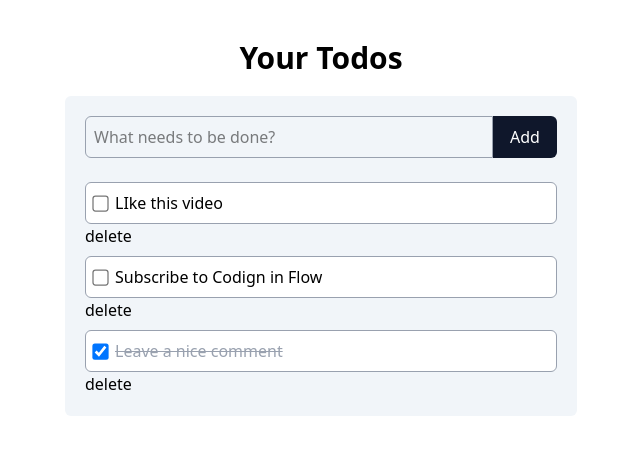
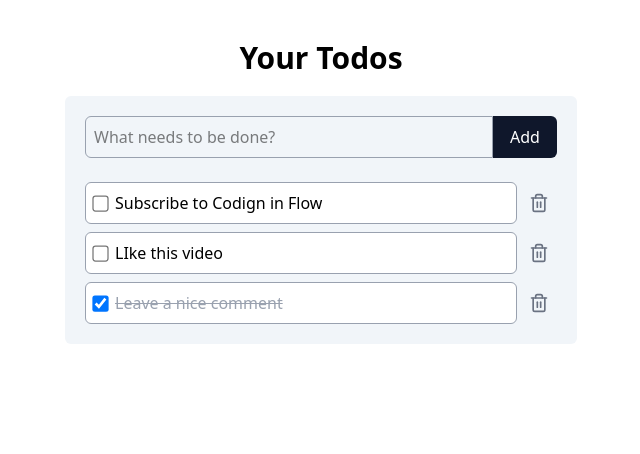
Before and after one commit to idelgado2/vite-test, a React (Vite) app: page / in a window 1280 px wide. Shown: the top 454 px of the page, without its empty margins (319-959 px from the left). Built offline with nearby package versions, Linux system fonts and the light colour scheme.

Commit message:
different way of removing

```diff
--- a/src/App.tsx
+++ b/src/App.tsx
@@ -1,7 +1,7 @@
 import { useState } from "react";
-import TodoItem from "./components/Todoitem";
 import { dummyData } from "./data/todo";
 import AddTodoForm from "./components/AddTodoForm";
+import TodoList from "./components/TodoList";
 
 function App() {
   const [todos, setTodos] = useState(dummyData);
@@ -12,7 +12,7 @@ function App() {
     );
   }
 
-  function setDeleteTodos(id: number) {
+  function deleteTodo(id: number) {
     setTodos((prevTodos) => prevTodos.filter((todo) => todo.id !== id));
   }
 
@@ -32,16 +32,11 @@ function App() {
       <h1 className="font-bold text-3xl text-center">Your Todos</h1>
       <div className="max-w-lg mx-auto bg-slate-100 rounded-md p-5 space-y-6">
         <AddTodoForm onSubmit={addTodo} />
-        <div className="space-y-2">
-          {todos.map((todo) => (
-            <TodoItem
-              key={todo.id}
-              todo={todo}
-              onCompletedChange={setTodoCompleted}
-              onDeleteTodo={(id) => () => setDeleteTodos(id)}
-            />
-          ))}
-        </div>
+        <TodoList
+          todos={todos}
+          onCompletedChange={setTodoCompleted}
+          onDelete={deleteTodo}
+        />
       </div>
     </main>
   );
--- /dev/null
+++ b/src/components/TodoList.tsx
@@ -0,0 +1,41 @@
+import { Todo } from "../types/todo";
+import TodoItem from "./Todoitem";
+
+interface TodoListProps {
+  todos: Todo[];
+  onCompletedChange: (id: number, completed: boolean) => void;
+  onDelete: (id: number) => void;
+}
+
+export default function TodoList({
+  todos,
+  onCompletedChange,
+  onDelete,
+}: TodoListProps) {
+  const todoSorted = todos.sort((a, b) => {
+    if (a.completed === b.completed) {
+      return b.id - a.id;
+    }
+    return a.completed ? 1 : -1;
+  });
+
+  return (
+    <>
+      <div className="space-y-2">
+        {todoSorted.map((todo) => (
+          <TodoItem
+            key={todo.id}
+            todo={todo}
+            onCompletedChange={onCompletedChange}
+            onDelete={onDelete}
+          />
+        ))}
+      </div>
+      {todos.length === 0 && (
+        <p className="text-center text-sm text-gray-500">
+          No todos yet. Add a new one above
+        </p>
+      )}
+    </>
+  );
+}
--- a/src/components/Todoitem.tsx
+++ b/src/components/Todoitem.tsx
@@ -1,20 +1,20 @@
-import { MouseEventHandler } from "react";
 import { Todo } from "../types/todo";
+import { Trash2 } from "lucide-react";
 
 interface TodoItemProps {
   todo: Todo;
   onCompletedChange: (id: number, completed: boolean) => void;
-  onDeleteTodo: (id: number) => MouseEventHandler<HTMLButtonElement>;
+  onDelete: (id: number) => void;
 }
 
 export default function TodoItem({
   todo,
   onCompletedChange,
-  onDeleteTodo,
+  onDelete,
 }: TodoItemProps) {
   return (
-    <div>
-      <label className="flex items-center gap-2 border rounded-md p-2 border-gray-400 bg-white hover:bg-slate-50">
+    <div className="flex items-center gap-1">
+      <label className="flex grow items-center gap-2 border rounded-md p-2 border-gray-400 bg-white hover:bg-slate-50">
         <input
           type="checkbox"
           className="scale-125"
@@ -25,7 +25,9 @@ export default function TodoItem({
           {todo.title}
         </span>
       </label>
-      <button onClick={onDeleteTodo(todo.id)}>delete</button>
+      <button className="p-2" onClick={() => onDelete(todo.id)}>
+        <Trash2 size={20} className="text-gray-500" />
+      </button>
     </div>
   );
 }
```
